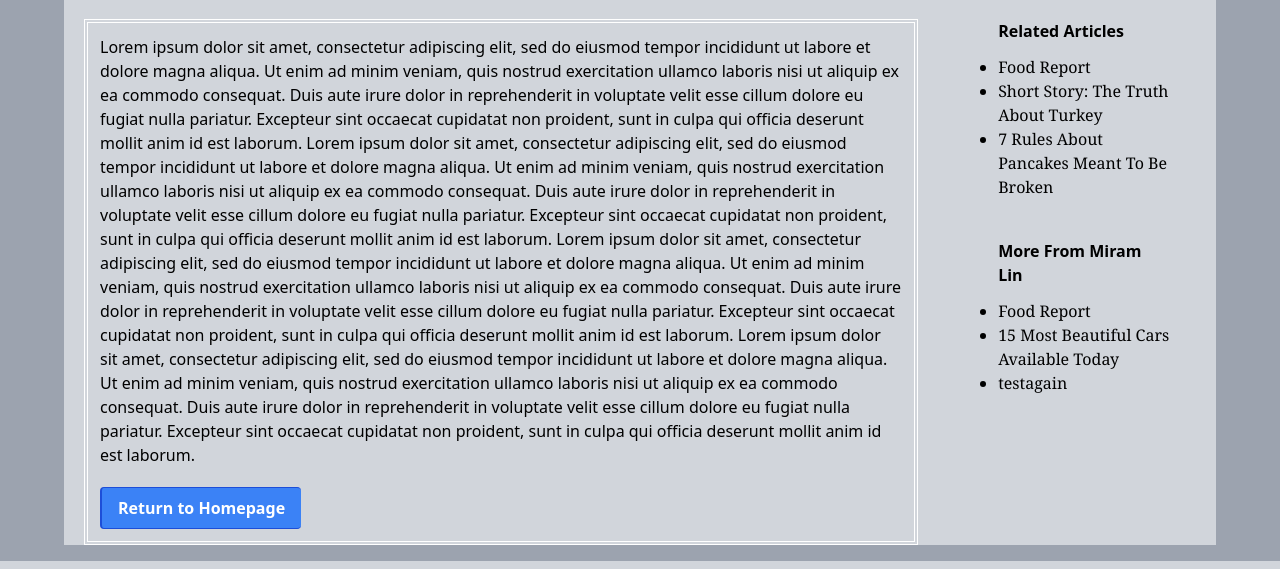
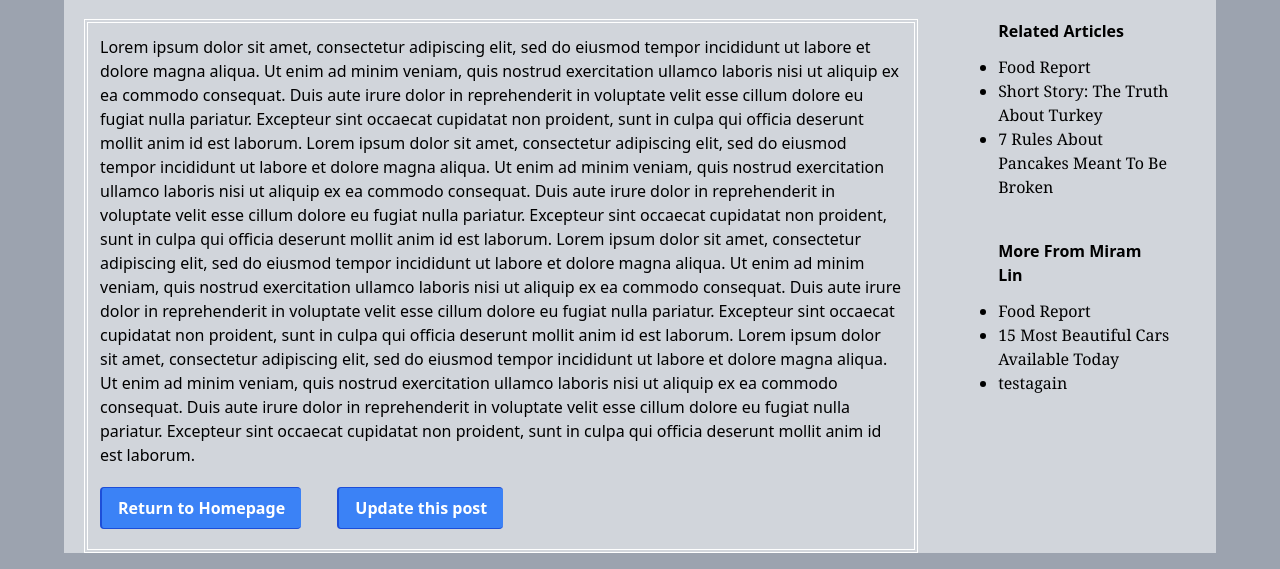
Before and after one commit to zwang452/djangoWebApp, a Django app: page /blogApp/1/ in a window 1280 px wide. Shown: the part 301-870 px from the top of the page. Run offline with Django 3.2, Linux system fonts and the light colour scheme; data comes from the database, SQL or seed files in the repository; both versions use the stored data as it was after the commit; tables that the repository leaves empty hold one stand-in row (values such as "Sample post").

Commit message:
added a form that allows for updating existing posts

```diff
--- a/blogApp/templates/blogApp/post.html
+++ b/blogApp/templates/blogApp/post.html
@@ -33,7 +33,10 @@
             <p>{{post.body}}</p>
             <button class="mt-5 bg-blue-500 hover:bg-blue-700 text-white font-bold py-2 px-4  border border-blue-700 rounded">
                 <a href="/blogApp/">Return to Homepage</a>
-                </button>
+            </button>
+            <button class="mt-5 bg-blue-500 hover:bg-blue-700 text-white font-bold py-2 px-4  border border-blue-700 rounded mx-8 mb-2">
+                <a href="/blogApp/{{ post.id }}/update/">Update this post</a>
+            </button>
         </div>
         <!--Side list showing related articles and articles from the same author-->
         <div class="w-1/4 mr-5">
--- a/blogApp/urls.py
+++ b/blogApp/urls.py
@@ -8,4 +8,6 @@ urlpatterns = [
     # ex: /blogApp/post_id
     path('<int:post_id>/', views.detail, name='detail'),
     path('create/', views.create_post, name='create_post'),
+    path('<int:post_id>/update/', views.update_post, name='update_post'),
+
 ]
--- a/blogApp/views.py
+++ b/blogApp/views.py
@@ -29,3 +29,18 @@ def create_post(request):
       form.save()
       messages.success(request,'Post added successfully!')
    return render(request, 'blogApp/newPost.html', {'form':form})
+
+ # render page using update.html as template; updates existing posts
+def update_post(request, post_id):
+   post = Post.objects.get(pk = post_id)
+   data ={'title': post.title, 'create_date':post.create_date, 'author': post.author, 'category':post.catogory,'description':post.description, 'body':post.body, 'image_url':post.image_url}
+
+   if request.method == 'POST':
+      form = PostForm(request.POST, instance = post)
+      if form.is_valid():
+         form.save()
+         messages.success(request,'Post updated successfully!')
+   else:
+
+      form = PostForm(initial = data)
+   return render(request, 'blogApp/update.html', {'form':form})
```
Also changed, not shown: blogApp/templates/blogApp/update.html (added, +35 -0 lines), db.sqlite3.
